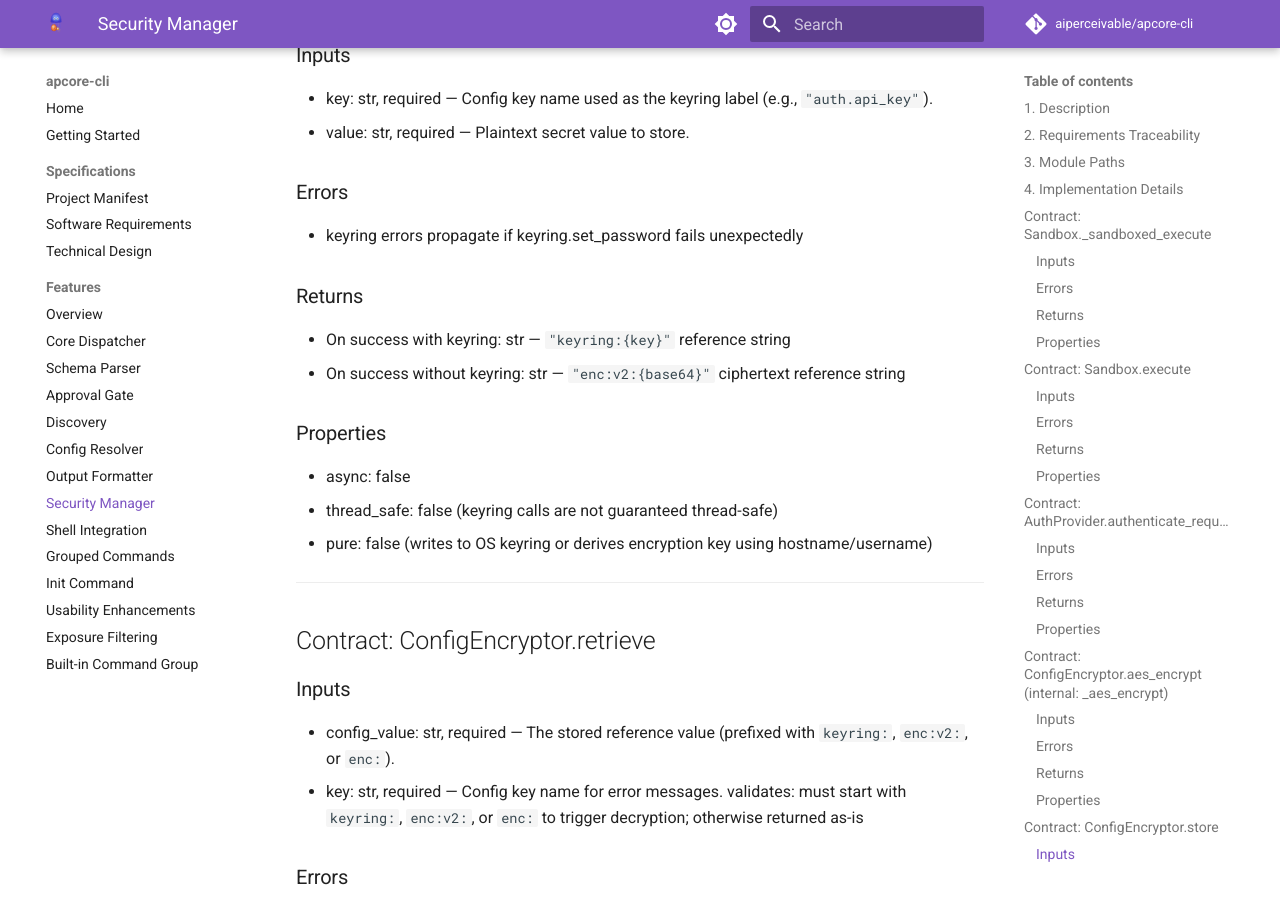
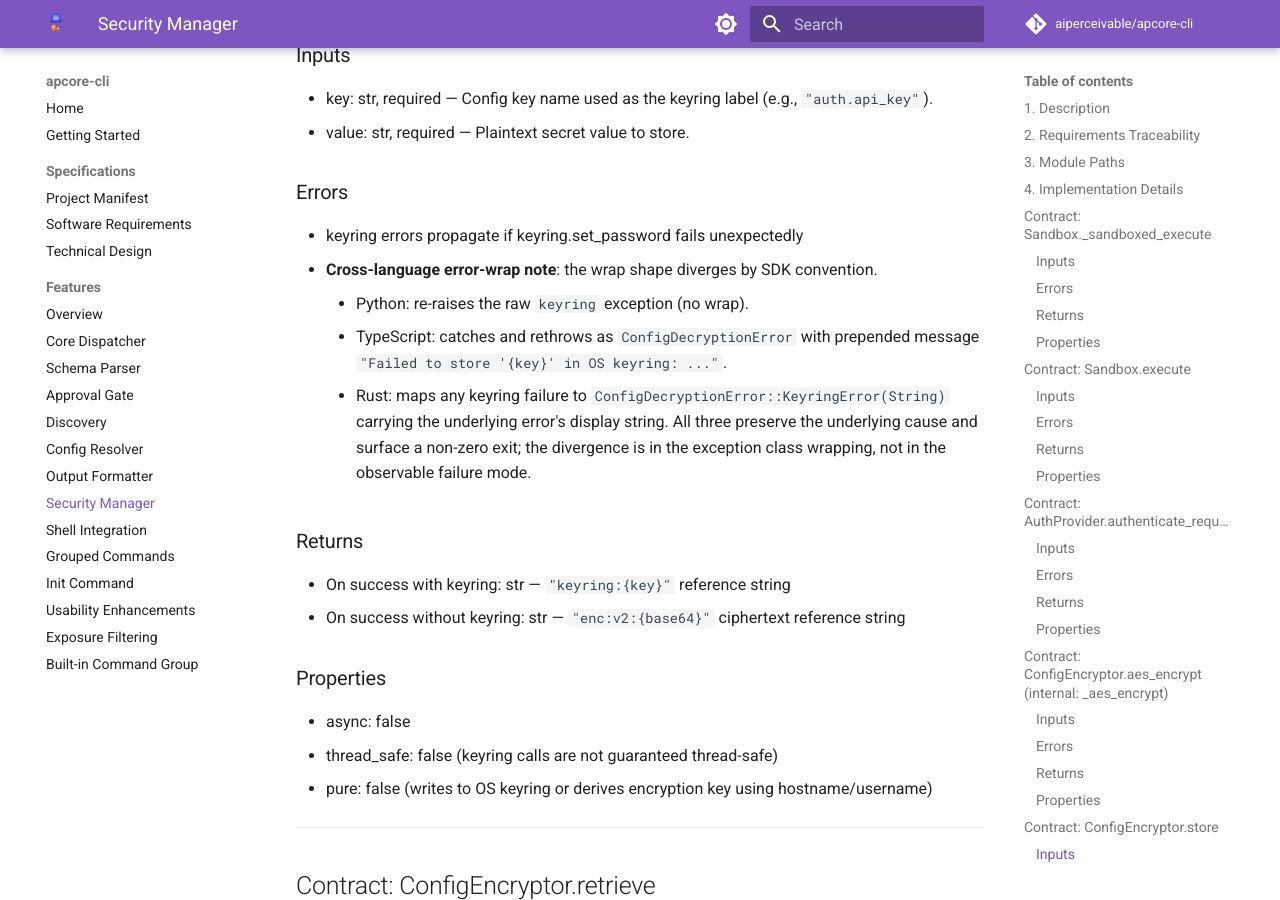
Before and after one commit to aiperceivable/apcore-cli, an MkDocs documentation site: the page built from docs/features/security.md, in a window 1280 px wide and 900 px high, scrolled down 4628 px. Built offline with MkDocs 1.6.1 and Material for MkDocs 9.7.7, drawn with Linux system fonts in a browser that asks for light colours; comment, search, counter and statistics services are not loaded.

Commit message:
docs(spec): close stale text + add cross-language notes (audit D10-truncated #2/#4/#5)
D10-truncated #4: exposure-filtering.md:115 — drop the stale "fail-open
in Python; fail-closed in Rust" annotation. Verified all three SDK
implementations now return False under "none" / unknown modes:
apcore-cli-python/exposure.py:89, apcore-cli-rust/exposure.rs:99-112,
apcore-cli-typescript/exposure.ts:84-93. The fail-closed alignment
landed via D11-008 (2026-04); the spec text was simply not updated.

D10-truncated #2: security.md ConfigEncryptor.store — document the
cross-SDK error-wrap divergence as a sub-bullet under Errors. Python
re-raises raw keyring exceptions; TypeScript wraps as
ConfigDecryptionError with prepended message; Rust wraps as
ConfigDecryptionError::KeyringError. The divergence is intentional
language-idiom; the underlying cause is preserved in all three.

D10-truncated #5: grouped-commands.md GroupedModuleGroup._resolve_group
— add the optional group_depth parameter (TypeScript exposes it on
resolveGroup; Python folds it into _build_group_map) and append a
"Language note" subsection documenting Rust's structural divergence
(no GroupedModuleGroup class; clap routing is inlined in cli.rs).

Note: D10-truncated #6 (format_exec_result Rust language note in
output-formatter.md) is staged in the working tree alongside other
in-progress v0.9.0 markdown/skill spec work and will land with that
commit.

Co-Authored-By: Claude Opus 4.7 (1M context) <noreply@anthropic.com>

```diff
--- a/docs/features/security.md
+++ b/docs/features/security.md
@@ -131,6 +131,11 @@ apcore_cli/security/
 
 ### Errors
 - keyring errors propagate if keyring.set_password fails unexpectedly
+  - **Cross-language error-wrap note**: the wrap shape diverges by SDK convention.
+    - Python: re-raises the raw `keyring` exception (no wrap).
+    - TypeScript: catches and rethrows as `ConfigDecryptionError` with prepended message `"Failed to store '{key}' in OS keyring: ..."`.
+    - Rust: maps any keyring failure to `ConfigDecryptionError::KeyringError(String)` carrying the underlying error's display string.
+    All three preserve the underlying cause and surface a non-zero exit; the divergence is in the exception class wrapping, not in the observable failure mode.
 
 ### Returns
 - On success with keyring: str — `"keyring:{key}"` reference string
```
Also changed, not shown: docs/features/exposure-filtering.md (+1 -1 lines), docs/features/grouped-commands.md (+4 -0 lines).
